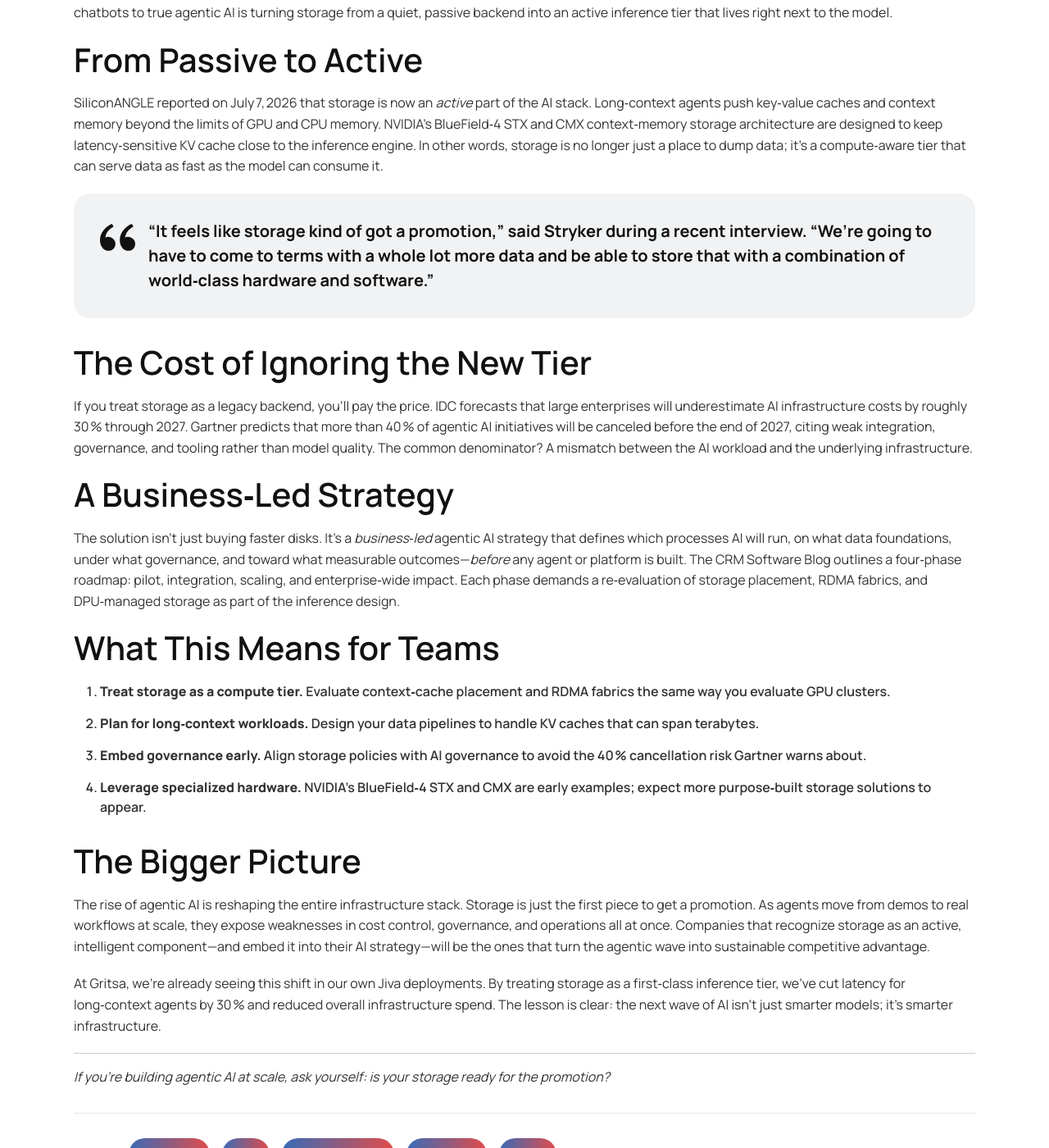
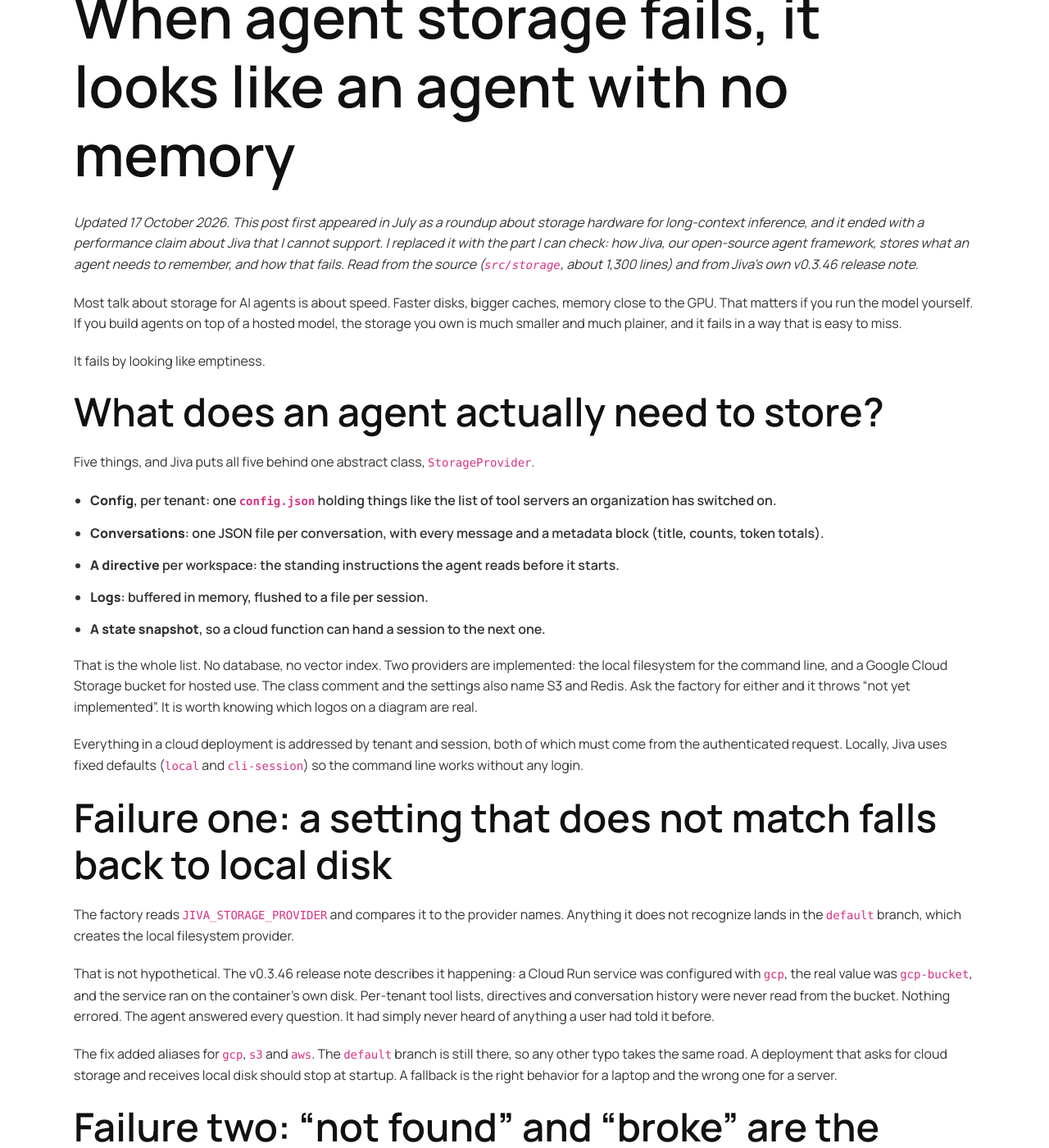
Before and after one commit to gritsa/www-gritsa.github.io, a Jekyll site: the page built from _posts/2026-07-09-storage-gets-a-promotion-why-agentic-ai-is-redefining-infrastructure.md, in a window 1280 px wide and 1400 px high, scrolled down 1407 px. Shown: the whole window at 82% size. Built offline with Jekyll 4.4.1, drawn with Linux system fonts in a browser that asks for light colours; some of the changed text lies outside the part shown.

Commit message:
Rewrite 07-09 storage post from Jiva's storage providers; remove unsupported performance claim

```diff
--- a/_posts/2026-07-09-storage-gets-a-promotion-why-agentic-ai-is-redefining-infrastructure.md
+++ b/_posts/2026-07-09-storage-gets-a-promotion-why-agentic-ai-is-redefining-infrastructure.md
@@ -1,45 +1,90 @@
 ---
 layout: post
-title: "Storage Gets a Promotion: Why Agentic AI Is Redefining Infrastructure"
+title: "When agent storage fails, it looks like an agent with no memory"
 date: 2026-07-08 18:32:31 +0000
-author: "Gritsa"
+last_modified_at: 2026-10-17 18:00:00 +0530
+author: "Amy Loomis"
 categories: "AI Technology"
-tags: "agentic AI, autonomous agents, LLM"
-excerpt: "Agentic AI is turning storage from a passive backend into an active inference tier, reshaping how we build and scale AI systems."
-description: "As long‑context agents push key‑value caches beyond GPU memory, storage is becoming a critical, intelligent component of AI infrastructure, demanding new strategies for cost, governance, and performance."
-keywords: "agentic AI, storage infrastructure, long‑context agents, NVIDIA BlueField, AI strategy, enterprise AI"
+tags:
+  - AI agents
+  - Agent infrastructure
+  - Storage
+excerpt: "The storage an agent needs is a handful of JSON files, and the way it fails is silent. Nothing crashes. The agent just forgets. Four places in Jiva's storage layer where that happens."
+description: "How Jiva stores agent state: conversations, config, logs and snapshots behind one provider interface. Where a missing setting, a failed read or a skipped file turns into an agent that quietly forgets, and what to check in yours."
+keywords: "AI agent storage, agent persistence, conversation storage, multi-tenant agents, silent failure, Jiva storage provider, agent state"
 featured_image: "/assets/img/posts/2026-07-09-storage-gets-a-promotion-why-agentic-ai-is-redefining-infrastructure.png"
 ---
 
-I keep hearing the same phrase from engineers building production‑grade agents: “storage got a promotion.” It’s not a joke. The shift from simple chatbots to true agentic AI is turning storage from a quiet, passive backend into an active inference tier that lives right next to the model.
+# When agent storage fails, it looks like an agent with no memory
 
-### From Passive to Active
+*Updated 17 October 2026. This post first appeared in July as a roundup about storage hardware for long-context inference, and it ended with a performance claim about Jiva that I cannot support. I replaced it with the part I can check: how Jiva, our open-source agent framework, stores what an agent needs to remember, and how that fails. Read from the source (`src/storage`, about 1,300 lines) and from Jiva's own v0.3.46 release note.*
 
-SiliconANGLE reported on July 7, 2026 that storage is now an *active* part of the AI stack. Long‑context agents push key‑value caches and context memory beyond the limits of GPU and CPU memory. NVIDIA’s BlueField‑4 STX and CMX context‑memory storage architecture are designed to keep latency‑sensitive KV cache close to the inference engine. In other words, storage is no longer just a place to dump data; it’s a compute‑aware tier that can serve data as fast as the model can consume it.
+Most talk about storage for AI agents is about speed. Faster disks, bigger caches, memory close to the GPU. That matters if you run the model yourself. If you build agents on top of a hosted model, the storage you own is much smaller and much plainer, and it fails in a way that is easy to miss.
 
-> “It feels like storage kind of got a promotion,” said Stryker during a recent interview. “We’re going to have to come to terms with a whole lot more data and be able to store that with a combination of world‑class hardware and software.”
+It fails by looking like emptiness.
 
-### The Cost of Ignoring the New Tier
+## What does an agent actually need to store?
 
-If you treat storage as a legacy backend, you’ll pay the price. IDC forecasts that large enterprises will underestimate AI infrastructure costs by roughly 30 % through 2027. Gartner predicts that more than 40 % of agentic AI initiatives will be canceled before the end of 2027, citing weak integration, governance, and tooling rather than model quality. The common denominator? A mismatch between the AI workload and the underlying infrastructure.
+Five things, and Jiva puts all five behind one abstract class, `StorageProvider`.
 
-### A Business‑Led Strategy
+- **Config**, per tenant: one `config.json` holding things like the list of tool servers an organization has switched on.
+- **Conversations**: one JSON file per conversation, with every message and a metadata block (title, counts, token totals).
+- **A directive** per workspace: the standing instructions the agent reads before it starts.
+- **Logs**: buffered in memory, flushed to a file per session.
+- **A state snapshot**, so a cloud function can hand a session to the next one.
 
-The solution isn’t just buying faster disks. It’s a *business‑led* agentic AI strategy that defines which processes AI will run, on what data foundations, under what governance, and toward what measurable outcomes—*before* any agent or platform is built. The CRM Software Blog outlines a four‑phase roadmap: pilot, integration, scaling, and enterprise‑wide impact. Each phase demands a re‑evaluation of storage placement, RDMA fabrics, and DPU‑managed storage as part of the inference design.
+That is the whole list. No database, no vector index. Two providers are implemented: the local filesystem for the command line, and a Google Cloud Storage bucket for hosted use. The class comment and the settings also name S3 and Redis. Ask the factory for either and it throws "not yet implemented". It is worth knowing which logos on a diagram are real.
 
-### What This Means for Teams
+Everything in a cloud deployment is addressed by tenant and session, both of which must come from the authenticated request. Locally, Jiva uses fixed defaults (`local` and `cli-session`) so the command line works without any login.
 
-1. **Treat storage as a compute tier.** Evaluate context‑cache placement and RDMA fabrics the same way you evaluate GPU clusters.
-2. **Plan for long‑context workloads.** Design your data pipelines to handle KV caches that can span terabytes.
-3. **Embed governance early.** Align storage policies with AI governance to avoid the 40 % cancellation risk Gartner warns about.
-4. **Leverage specialized hardware.** NVIDIA’s BlueField‑4 STX and CMX are early examples; expect more purpose‑built storage solutions to appear.
+## Failure one: a setting that does not match falls back to local disk
 
-### The Bigger Picture
+The factory reads `JIVA_STORAGE_PROVIDER` and compares it to the provider names. Anything it does not recognize lands in the `default` branch, which creates the local filesystem provider.
 
-The rise of agentic AI is reshaping the entire infrastructure stack. Storage is just the first piece to get a promotion. As agents move from demos to real workflows at scale, they expose weaknesses in cost control, governance, and operations all at once. Companies that recognize storage as an active, intelligent component—and embed it into their AI strategy—will be the ones that turn the agentic wave into sustainable competitive advantage.
+That is not hypothetical. The v0.3.46 release note describes it happening: a Cloud Run service was configured with `gcp`, the real value was `gcp-bucket`, and the service ran on the container's own disk. Per-tenant tool lists, directives and conversation history were never read from the bucket. Nothing errored. The agent answered every question. It had simply never heard of anything a user had told it before.
 
-At Gritsa, we’re already seeing this shift in our own Jiva deployments. By treating storage as a first‑class inference tier, we’ve cut latency for long‑context agents by 30 % and reduced overall infrastructure spend. The lesson is clear: the next wave of AI isn’t just smarter models; it’s smarter infrastructure.
+The fix added aliases for `gcp`, `s3` and `aws`. The `default` branch is still there, so any other typo takes the same road. A deployment that asks for cloud storage and receives local disk should stop at startup. A fallback is the right behavior for a laptop and the wrong one for a server.
 
----
+## Failure two: "not found" and "broke" are the same answer
 
-*If you’re building agentic AI at scale, ask yourself: is your storage ready for the promotion?*
+Read a conversation from the bucket and the helper does the following: if the object does not exist, return `null`. If the download throws, log a warning and return `null`. The caller cannot tell a conversation that was never saved from one that could not be reached a moment ago.
+
+One layer up, the conversation manager turns any failure, including this one, into `Conversation not found`. And when it saves, it first tries to load the existing conversation so it can keep the title. Its catch block says to ignore the error because it will "create new". A network blip during that read means the conversation is written back as if it were new.
+
+The local provider is the same shape. It returns `null` for a missing file and for a file that no longer parses as JSON.
+
+For a person, "I can't find that conversation" is a mild annoyance. For an agent resuming a task, it is a task that starts over with no warning that anything was lost. If your storage layer has one return value for "nothing there" and "couldn't look", you will eventually act on the first when the second is true.
+
+## Failure three: the list quietly leaves things out
+
+Listing conversations locally reads every file, and a file that fails to parse is skipped. The comment is "Skip invalid files." If the directory itself cannot be read, the result is an empty list.
+
+On the bucket the shape is different but the cost is worse. To list conversations, the provider lists the object names under the tenant's prefix and then downloads every conversation in full, only to read the small metadata block at the top. A tenant with a few hundred long conversations pays for all of them every time the sidebar opens. I did not measure it, and I am not going to put a number on it. The pattern is enough: metadata that lives inside the big file can only be had by reading the big file.
+
+The silent skip is the part that matters for trust. One corrupted file and the user's history is a conversation shorter than it should be, with no way to know.
+
+## Failure four: an append that rewrites everything
+
+The logging path has the same quiet quality. Locally, logs are appended to a file. On the bucket, an append is a read of the whole existing log, a string concatenation and a write of the whole thing back. Each flush costs the size of the log so far, and it is only safe because each session writes its own log. Two writers on the same key would overwrite each other's lines.
+
+None of this is wrong for a first version. It works, and for one session at a time it works fine. It is the reason to know the shape of what you are running.
+
+## What this changes about how you run an agent
+
+You do not need faster storage to make an agent dependable. You need storage that can say no. A few habits cover most of it.
+
+Write and read back a canary at startup. If the agent is supposed to use a bucket, put one small object in it and fetch it before accepting any work. A missing bucket, a bad credential or a mistyped setting then stops the deploy.
+
+Make unknown configuration an error. Reject a provider name you do not recognize. Local disk is a fine default on a laptop, but a server should have to ask for it.
+
+Keep "absent" and "failed" apart in the return type. A missing conversation is an answer. A failed read is an exception, and whoever called it should decide what to do.
+
+Treat "fewer conversations than yesterday" as an alert. It is the cheapest test for the whole class of silent skips.
+
+And test it the way you would test the agent's judgment: with a deliberately broken environment and a check that it refuses to run. That is the same idea as [writing the test before you hire the agent](/blog/2026/10/12/write-the-test-before-you-hire-the-agent/), applied to the plumbing.
+
+Storage also has a second, separate way to fail that I have left out here: two requests sharing one mutable piece of state. Jiva hit that one too, in a multi-tenant deployment, and I wrote about the pattern in [the v0.3.46 post](/blog/2026/05/20/jiva-v0-3-46-fixes-multi-tenant-concurrency-bugs/). And what happens to the contents of a conversation once it gets long is a different question, covered in [Agent memory is whatever survives the summary](/blog/2026/08/05/agentic-ai-is-leaving-the-terminal-behind/).
+
+An agent that crashes gets fixed the same day. An agent that forgets can run for weeks. Build the storage so that forgetting is the loud failure.
+
+If you are putting an agent into production and want the plumbing reviewed before a customer finds it, [the Gritsa team](https://gritsa.com/contact/) does that work, and [Jiva](https://github.com/KarmaloopAI/Jiva) is open source if you would rather read the code yourself.
```
